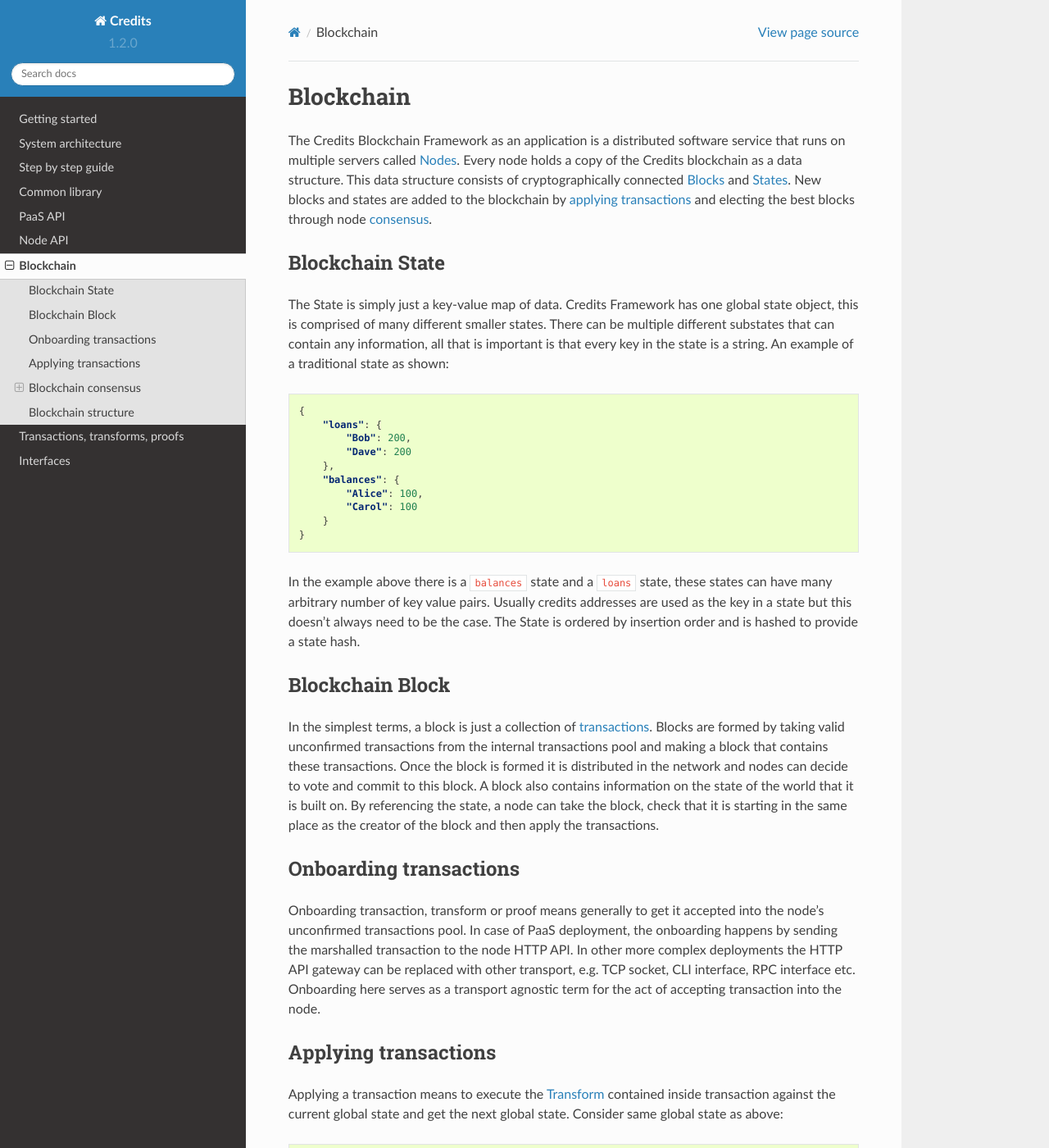
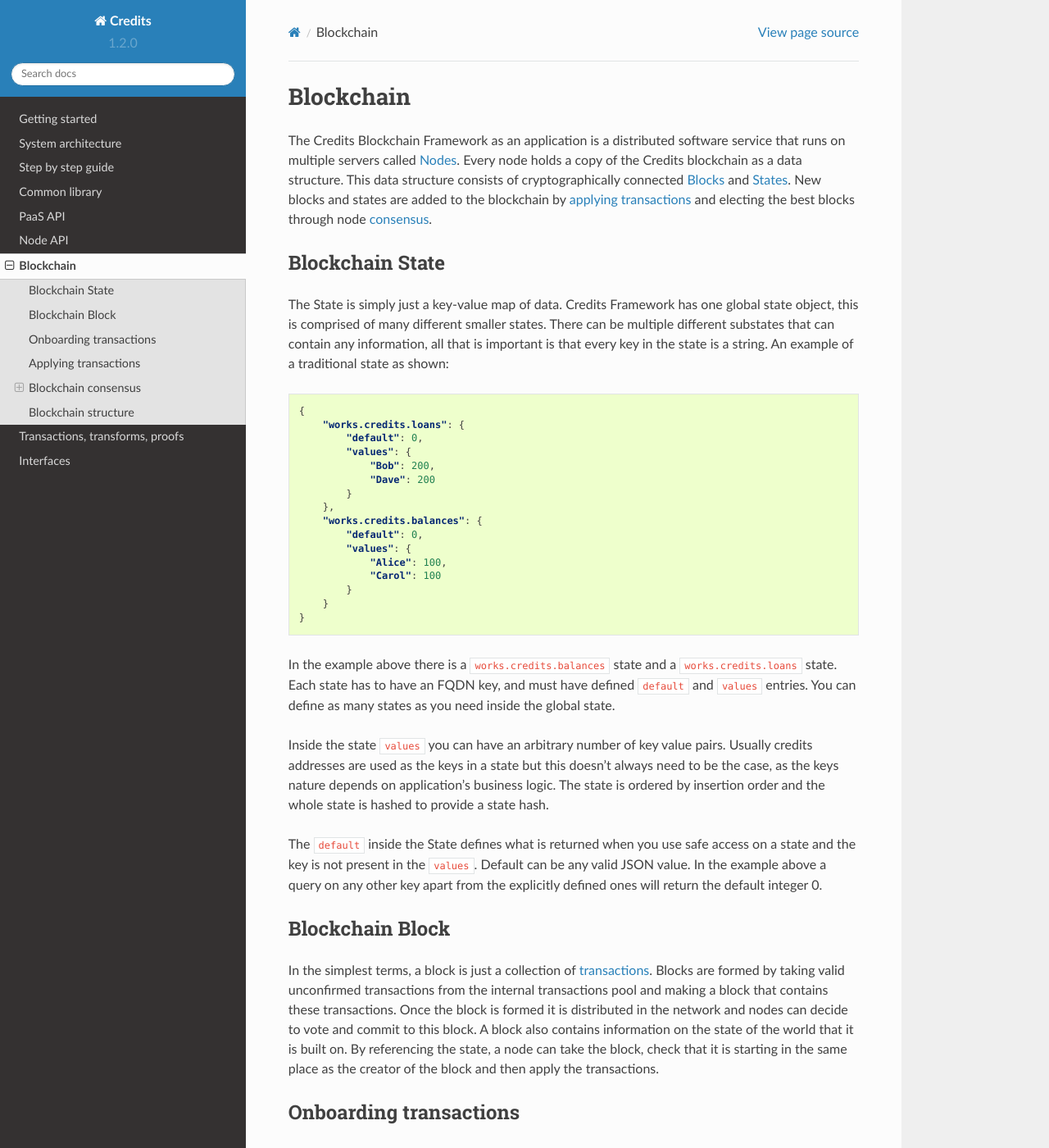
Before and after one commit to voodoo12345/credits-docs, a Sphinx documentation site: the page built from source/blockchain.rst, in a window 1280 px wide and 1400 px high. Shown: the whole window at 82% size. Built offline with Sphinx 7.4.7 and the Read the Docs theme 2.0.0, drawn with Linux system fonts in a browser that asks for light colours.

Commit message:
- state description expanded

```diff
--- a/source/blockchain.rst
+++ b/source/blockchain.rst
@@ -23,21 +23,37 @@
 .. code-block:: json
 
     {
-        "loans": {
-            "Bob": 200,
-            "Dave": 200
+        "works.credits.loans": {
+            "default": 0,
+            "values": {
+                "Bob": 200,
+                "Dave": 200
+            }
         },
-        "balances": {
-            "Alice": 100,
-            "Carol": 100
+        "works.credits.balances": {
+            "default": 0,
+            "values": {
+                "Alice": 100,
+                "Carol": 100
+            }
         }
     }
 
+In the example above there is a ``works.credits.balances`` state and a
+``works.credits.loans`` state. Each state has to have an FQDN key, and
+must have defined ``default`` and ``values`` entries. You can define
+as many states as you need inside the global state.
 
-In the example above there is a ``balances`` state and a ``loans`` state, these states
-can have many arbitrary number of key value pairs. Usually credits addresses are used
-as the key in a state but this doesn't always need to be the case. The State is ordered
-by insertion order and is hashed to provide a state hash.
+Inside the state ``values`` you can have an arbitrary number of key value
+pairs. Usually credits addresses are used as the keys in a state but this
+doesn't always need to be the case, as the keys nature depends on application's
+business logic. The state is ordered by insertion order and the whole
+state is hashed to provide a state hash.
+
+The ``default`` inside the State defines what is returned when you use safe
+access on a state and the key is not present in the ``values``. Default
+can be any valid JSON value. In the example above a query on any other key
+apart from the explicitly defined ones will return the default integer 0.
 
 
 .. _blockchain-block:
```
Also changed, not shown: source/step_by_step.rst (+4 -18 lines).
